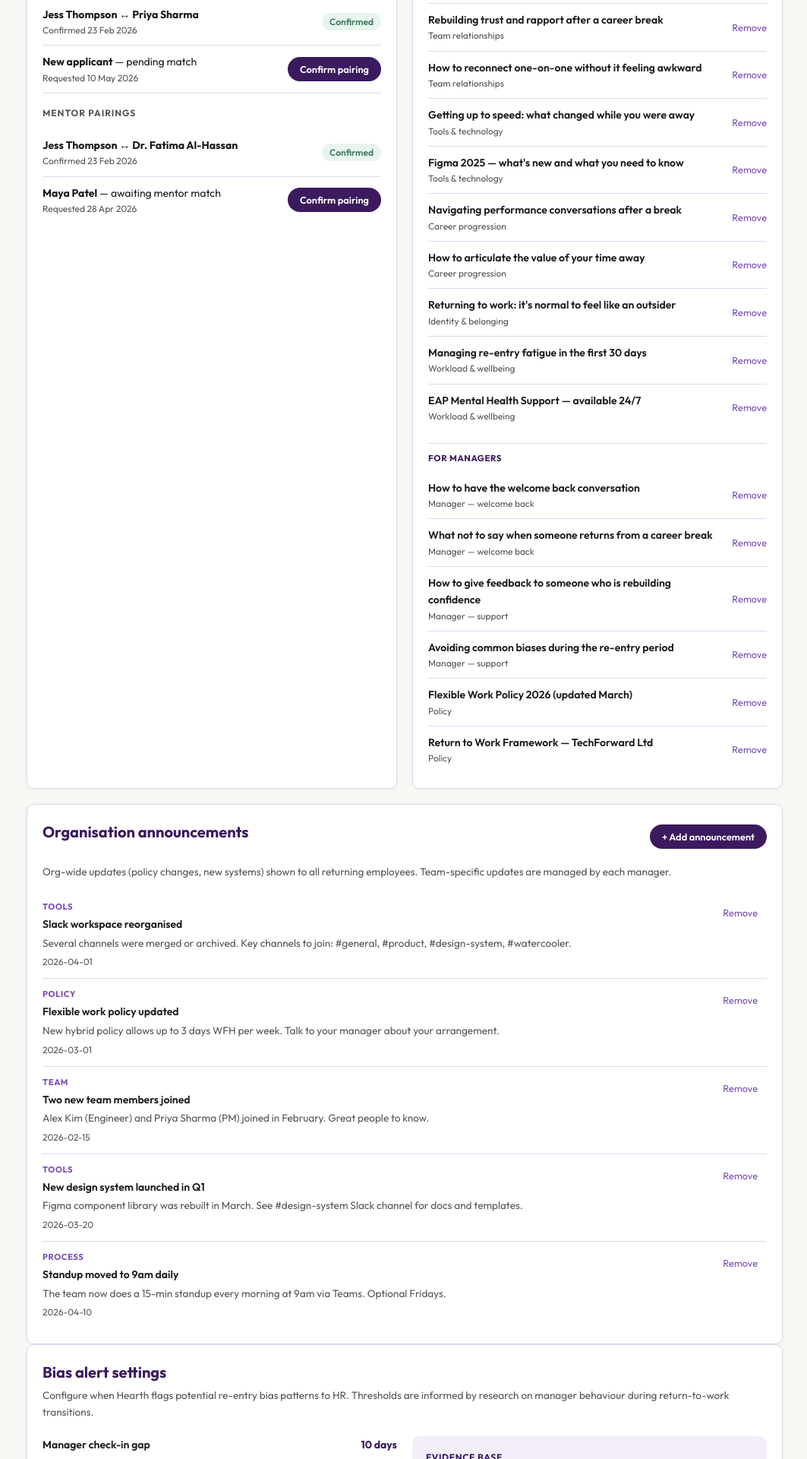
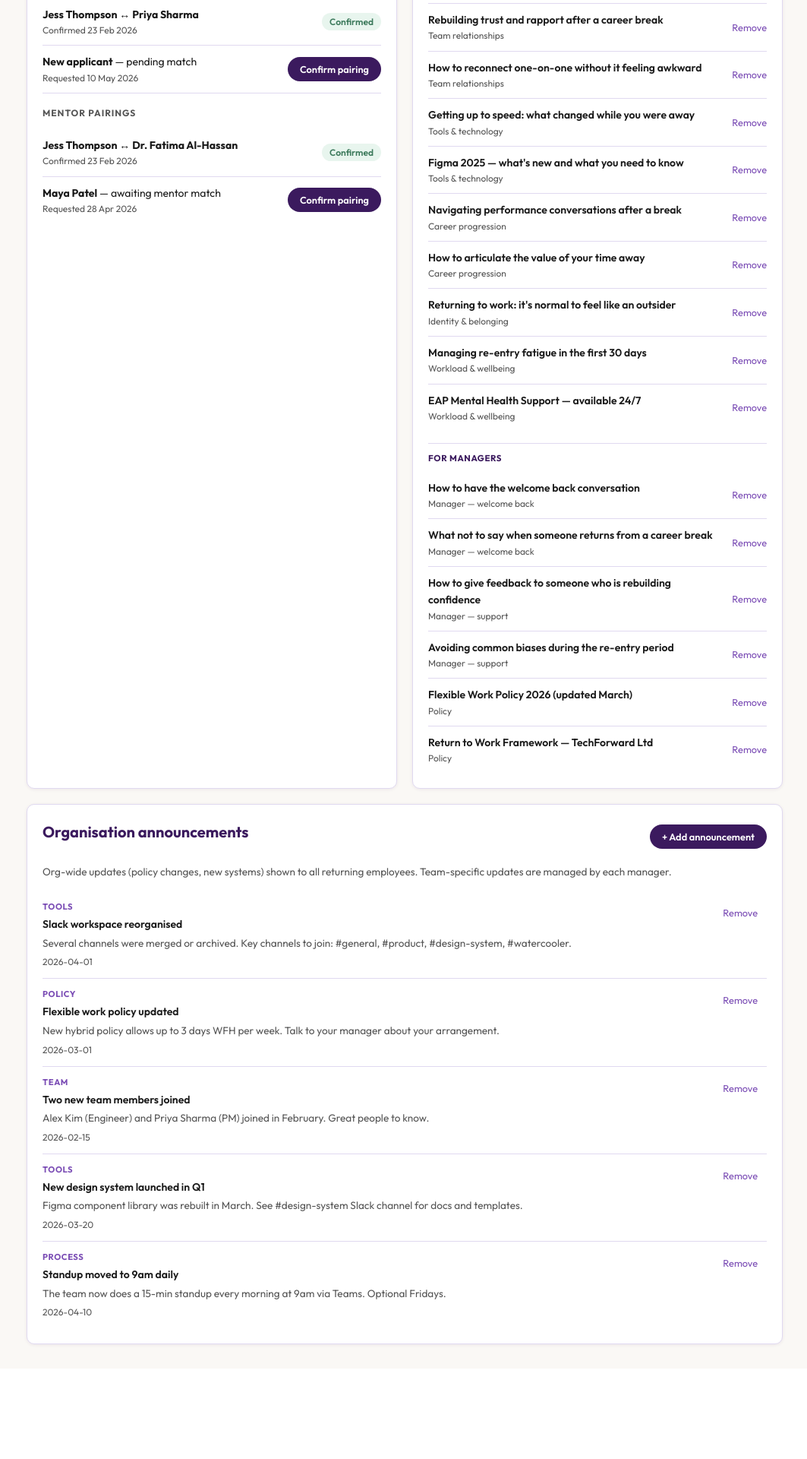
Before and after one commit to hellocriss777/reentry-app, a Flask app: page /hr in a window 1280 px wide. Shown: the part 1760-3680 px from the top of the page at 76% size, without its empty margins (217-1280 px from the left). After the commit the page ends 3532 px from the top, so only its background shows below. Run offline with Flask 3, Linux system fonts and the light colour scheme; data comes from the database, SQL or seed files in the repository.

Commit message:
Redesign share toggle, add Show less, alert settings modal, resource carousel
- Replace eye-emoji share button with text pill (Share/Shared) with correct style updates on toggle
- Add Show less collapse link after expanding journal and What Changed sections
- Move bias alert settings to compact modal triggered from nav, remove full-page card
- Redesign HR bias nudges as compact amber inline rows above employees table
- Add HR employee detail modal showing milestones, shared journal, check-in score
- Change resource list to horizontal scroll carousel, remove unread dot indicators

Co-Authored-By: Claude Sonnet 4.6 <noreply@anthropic.com>

```diff
--- a/templates/hr.html
+++ b/templates/hr.html
@@ -46,7 +46,7 @@
       <a href="#pairings-section" onclick="setActive(this);scrollSec('pairings-section');return false;">Pairings</a>
       <a href="#resources-section" onclick="setActive(this);scrollSec('resources-section');return false;">Resources</a>
       <a href="#changes-section" onclick="setActive(this);scrollSec('changes-section');return false;">Announcements</a>
-      <a href="#bias-settings-section" onclick="setActive(this);scrollSec('bias-settings-section');return false;">Bias alerts</a>
+      <a href="#" onclick="openAlertSettings();return false;">Alert settings ⚙</a>
     </div>
     <div class="sidebar-footer">
       HR Admin &nbsp;·&nbsp; <a href="/" style="color:rgba(255,255,255,0.5)">Switch role</a>
@@ -248,20 +248,20 @@
       </div>
     </div>
 
-    <!-- Bias alert settings -->
-    <div class="card" id="bias-settings-section" style="margin-bottom:20px;">
-      <h2 style="margin-bottom:4px;">Bias alert settings</h2>
-      <p style="font-size:0.85rem;color:var(--text-secondary);margin-bottom:20px;">Configure when Hearth flags potential re-entry bias patterns to HR. Thresholds are informed by research on manager behaviour during return-to-work transitions.</p>
-      <div class="dash-row dash-row-2">
+  </main>
+</div>
 
-        <div>
+<!-- Alert settings modal -->
+<div class="modal-overlay" id="alert-settings-modal">
+  <div class="modal" style="position:relative;width:min(400px,92vw);">
+    <button class="modal-close" onclick="closeModal('alert-settings-modal')">×</button>
+    <h2 style="margin-bottom:20px;">Alert thresholds</h2>
     <div class="form-group">
       <label style="display:flex;justify-content:space-between;align-items:baseline;">
-              <span>Manager check-in gap</span>
+        <span>Check-in gap</span>
         <strong id="val-checkin" style="color:var(--primary);font-size:0.875rem;">10 days</strong>
       </label>
       <input type="range" id="thr-checkin" min="3" max="30" value="10" style="width:100%;accent-color:var(--primary);margin:6px 0;" oninput="updateThr('checkin',this.value)">
-            <div style="font-size:0.75rem;color:var(--text-secondary);">Alert if no nudge or message sent within this window</div>
     </div>
     <div class="form-group">
       <label style="display:flex;justify-content:space-between;align-items:baseline;">
@@ -269,7 +269,6 @@
         <strong id="val-meeting" style="color:var(--primary);font-size:0.875rem;">14 days</strong>
       </label>
       <input type="range" id="thr-meeting" min="3" max="28" value="14" style="width:100%;accent-color:var(--primary);margin:6px 0;" oninput="updateThr('meeting',this.value)">
-            <div style="font-size:0.75rem;color:var(--text-secondary);">Alert if employee not included in scheduled team meetings</div>
     </div>
     <div class="form-group">
       <label style="display:flex;justify-content:space-between;align-items:baseline;">
@@ -277,27 +276,13 @@
         <strong id="val-milestone" style="color:var(--primary);font-size:0.875rem;">7 days</strong>
       </label>
       <input type="range" id="thr-milestone" min="3" max="21" value="7" style="width:100%;accent-color:var(--primary);margin:6px 0;" oninput="updateThr('milestone',this.value)">
-            <div style="font-size:0.75rem;color:var(--text-secondary);">Alert if no milestones marked complete within this period</div>
     </div>
-          <div style="display:flex;align-items:center;gap:12px;margin-top:4px;">
-            <button class="btn btn-primary" onclick="saveAlertSettings()">Save settings</button>
-            <span id="bias-saved-msg" style="display:none;font-size:0.82rem;color:var(--success);">Settings saved ✓</span>
+    <div class="modal-actions">
+      <button class="btn btn-outline" onclick="closeModal('alert-settings-modal')">Cancel</button>
+      <button class="btn btn-primary" onclick="saveAlertSettings()">Save</button>
     </div>
+    <span id="bias-saved-msg" style="display:none;font-size:0.82rem;color:var(--success);margin-top:8px;text-align:center;">Saved ✓</span>
   </div>
-
-        <div style="background:var(--primary-tint);border-radius:var(--radius);padding:18px;font-size:0.82rem;color:var(--text-secondary);line-height:1.65;">
-          <div style="font-size:0.75rem;font-weight:700;text-transform:uppercase;letter-spacing:0.05em;color:var(--primary);margin-bottom:12px;">Evidence base</div>
-          <div style="display:flex;flex-direction:column;gap:10px;">
-            <div><strong style="color:var(--text);">Check-in frequency</strong> — managers often underestimate the value of regular contact in the first 90 days. Infrequent check-ins correlate with lower re-entry confidence and higher attrition risk.</div>
-            <div><strong style="color:var(--text);">Meeting inclusion</strong> — exclusion from planning meetings is one of the most commonly reported re-entry barriers, often driven by unconscious assumptions about availability and engagement.</div>
-            <div><strong style="color:var(--text);">Milestone visibility</strong> — completing visible milestones supports identity reactivation and confidence recovery, particularly in weeks 3–6 of return.</div>
-          </div>
-        </div>
-
-      </div>
-    </div>
-
-  </main>
 </div>
 
 <!-- Enrol employee modal -->
@@ -424,6 +409,10 @@ function closeSidebar() {
 }
 
 /* ── Bias alert settings ────────────────────────────────────────── */
+function openAlertSettings() {
+  document.getElementById('alert-settings-modal').classList.add('open');
+  document.body.style.overflow = 'hidden';
+}
 function updateThr(type, value) {
   document.getElementById(`val-${type}`).textContent = `${value} days`;
 }
@@ -434,8 +423,8 @@ function saveAlertSettings() {
     milestone: document.getElementById('thr-milestone').value,
   }));
   const msg = document.getElementById('bias-saved-msg');
-  msg.style.display = 'inline';
-  setTimeout(() => { msg.style.display = 'none'; }, 3000);
+  msg.style.display = 'block';
+  setTimeout(() => { msg.style.display = 'none'; closeModal('alert-settings-modal'); }, 1200);
 }
 (function loadAlertSettings() {
   try {
```
Also changed, not shown: templates/employee.html (+25 -21 lines). Lines whose indentation alone changed are shown as unchanged.
